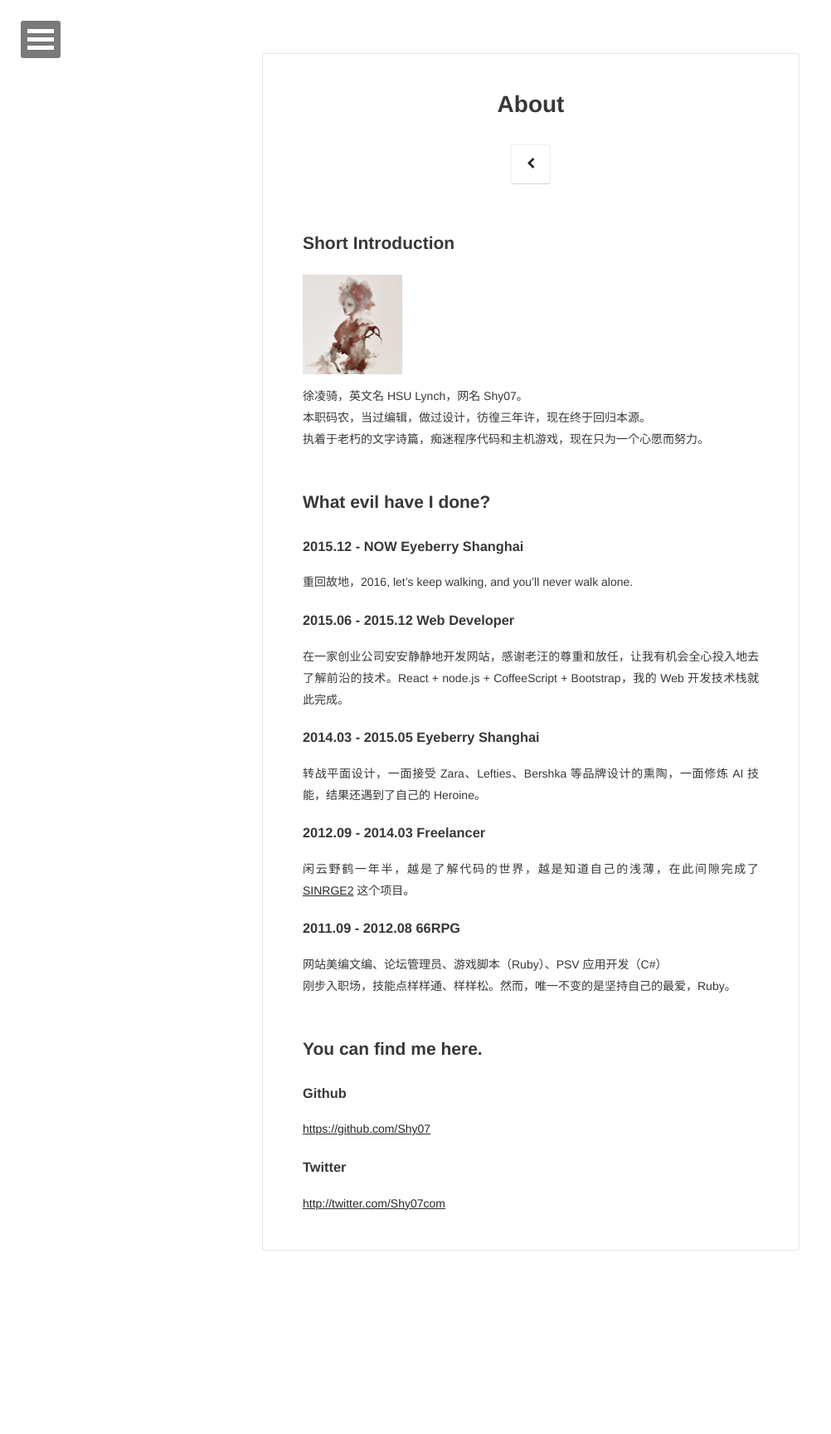
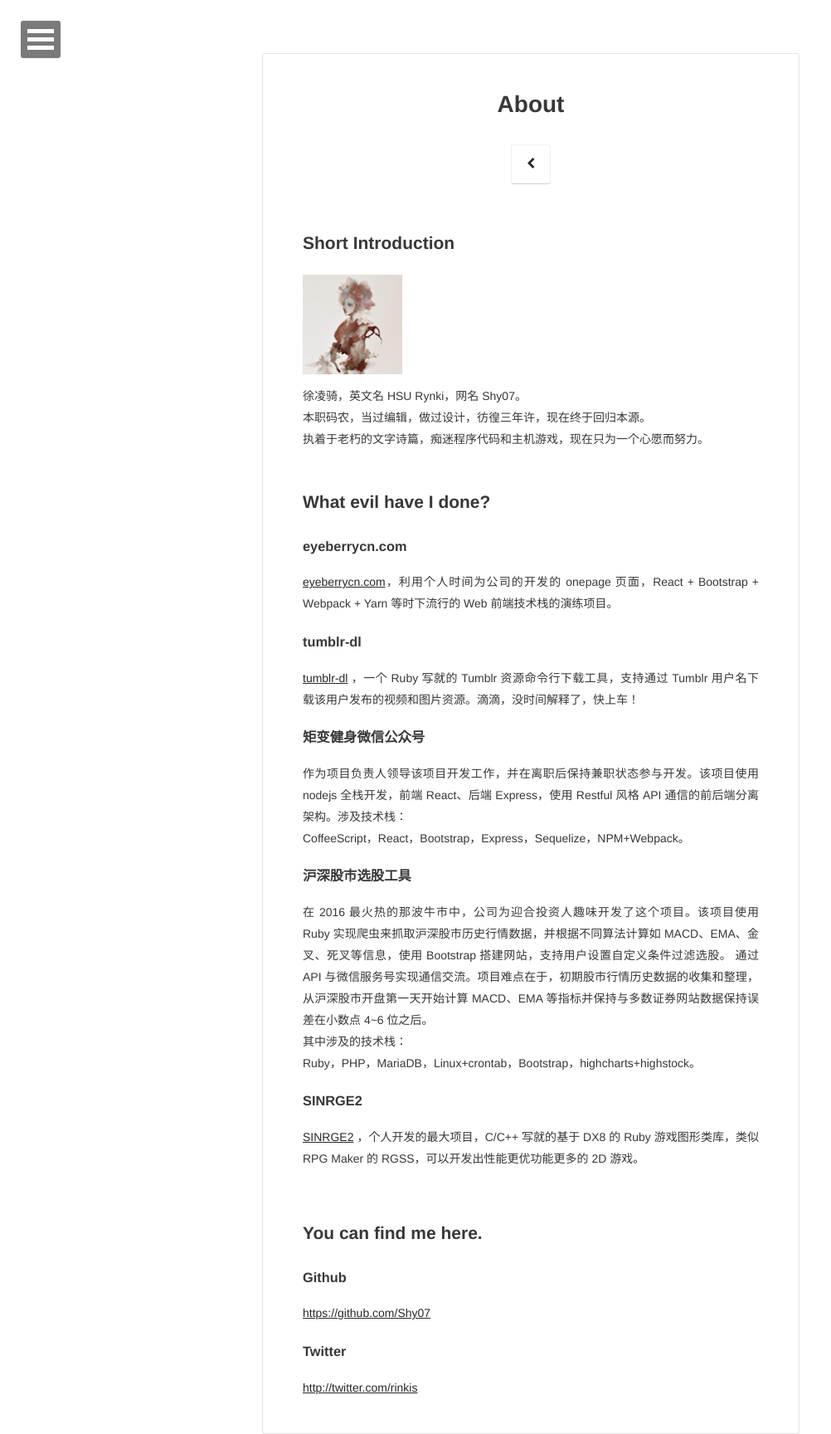
Before and after one commit to Shy07/shy07.github.com, a Jekyll site: the page built from about.md, in a window 1280 px wide. Shown: the whole page at 83% size, without its empty margins (0-1002 px from the left). Built offline with Jekyll 4.4.1, drawn with Linux system fonts in a browser that asks for light colours; before the commit the page ends 1507 px from its top, so only the background shows below that.

Commit message:
use new english name

```diff
--- a/_config.yml
+++ b/_config.yml
@@ -1,7 +1,7 @@
 # Site
 title:              爱者微语
 bio:                'a dreamer, developer and player'
-description:        "Lynch's Blog"
+description:        "rynki's blog"
 reading_time:       true
 words_per_minute:   400
 logo:               'assets/img/logo.png'
@@ -10,7 +10,7 @@ tiled_bg:           false   # Set this true if you want to tile your background
 locale:             zh_CN
 url:                http://shy07.com
 
-signoff:            Lynch # Your name.
+signoff:            rynki # Your name.
 avatar:             /assets/img/avatar.jpg
 google_analytics_id: UA-33540710-1 # set tracking, UA-XXXX-Y.
 
@@ -43,13 +43,13 @@ sass:
   #ad-slot:
 #bing-verify:
 #email:
-twitter:            imshy07
+twitter:            rynkis
 # facebook:           username
-github-url:         Shy07
+github-url:         shy07
 #stackoverflow:     123456/username   from a "http://stackoverflow.com/users/123456/username" link
-linkedin:           Shy07
+linkedin:           shy07
 #xing:              username
-instagram:          imshy07
+instagram:          rynkiss
 #lastfm:            username
 #tumblr:            username
 #medium:            '@username'
@@ -60,7 +60,7 @@ instagram:          imshy07
 #youtube:           username
 #youtube-channel:   channel
 #soundcloud:        username
-weibo:             Shy07
+weibo:             shy07
 #flickr:            username
 #codepen:           username
 #keybase:           username
--- a/about.md
+++ b/about.md
@@ -12,28 +12,32 @@ comments: false
 <img src="{{ site.avatar }}"
   style="width:120px;height:120px;margin-left:0" alt="avatar"/>
 
-徐凌骑，英文名 HSU Lynch，网名 Shy07。
+徐凌骑，英文名 HSU Rynki，网名 Shy07。
 本职码农，当过编辑，做过设计，彷徨三年许，现在终于回归本源。
 执着于老朽的文字诗篇，痴迷程序代码和主机游戏，现在只为一个心愿而努力。
 <br/>
 
 ## What evil have I done?
 
-### 2015.12 - NOW Eyeberry Shanghai
-重回故地，2016, let's keep walking, and you'll never walk alone.
+### eyeberrycn.com
+[eyeberrycn.com](https://github.com/Shy07/eyeberrycn.com)，利用个人时间为公司的开发的 onepage 页面，React + Bootstrap + Webpack + Yarn 等时下流行的 Web 前端技术栈的演练项目。
 
-### 2015.06 - 2015.12 Web Developer
-在一家创业公司安安静静地开发网站，感谢老汪的尊重和放任，让我有机会全心投入地去了解前沿的技术。React + node.js + CoffeeScript + Bootstrap，我的 Web 开发技术栈就此完成。
+### tumblr-dl
+[tumblr-dl](https://github.com/Shy07/tumblr-dl) ，一个 Ruby 写就的 Tumblr 资源命令行下载工具，支持通过 Tumblr 用户名下载该用户发布的视频和图片资源。滴滴，没时间解释了，快上车！
 
-### 2014.03 - 2015.05 Eyeberry Shanghai
-转战平面设计，一面接受 Zara、Lefties、Bershka 等品牌设计的熏陶，一面修炼 AI 技能，结果还遇到了自己的 Heroine。
+### 矩变健身微信公众号
+作为项目负责人领导该项目开发工作，并在离职后保持兼职状态参与开发。该项目使用 nodejs 全栈开发，前端 React、后端 Express，使用 Restful 风格 API 通信的前后端分离架构。涉及技术栈：
+CoffeeScript，React，Bootstrap，Express，Sequelize，NPM+Webpack。
 
-### 2012.09 - 2014.03 Freelancer
-闲云野鹤一年半，越是了解代码的世界，越是知道自己的浅薄，在此间隙完成了 [SINRGE2][] 这个项目。
+### 沪深股市选股工具
+在 2016 最火热的那波牛市中，公司为迎合投资人趣味开发了这个项目。该项目使用 Ruby 实现爬虫来抓取沪深股市历史行情数据，并根据不同算法计算如 MACD、EMA、金叉、死叉等信息，使用 Bootstrap 搭建网站，支持用户设置自定义条件过滤选股。
+通过 API 与微信服务号实现通信交流。项目难点在于，初期股市行情历史数据的收集和整理，从沪深股市开盘第一天开始计算 MACD、EMA 等指标并保持与多数证券网站数据保持误差在小数点 4~6 位之后。
+其中涉及的技术栈：
+Ruby，PHP，MariaDB，Linux+crontab，Bootstrap，highcharts+highstock。
 
-### 2011.09 - 2012.08 66RPG
-网站美编文编、论坛管理员、游戏脚本（Ruby）、PSV 应用开发（C#）
-刚步入职场，技能点样样通、样样松。然而，唯一不变的是坚持自己的最爱，Ruby。
+### SINRGE2
+[SINRGE2](https://github.com/Shy07/SINRGE2) ，个人开发的最大项目，C/C++ 写就的基于 DX8 的 Ruby 游戏图形类库，类似 RPG Maker  的 RGSS，可以开发出性能更优功能更多的 2D 游戏。
+
 <br/>
 
 ## You can find me here.
@@ -44,7 +48,4 @@ comments: false
 
 ### Twitter
 
-<http://twitter.com/Shy07com>
-
-
-[SINRGE2]:   https://github.com/Shy07/SINRGE2  "SINRGE2"
+<http://twitter.com/rinkis>
```
Also changed, not shown: README.md.
